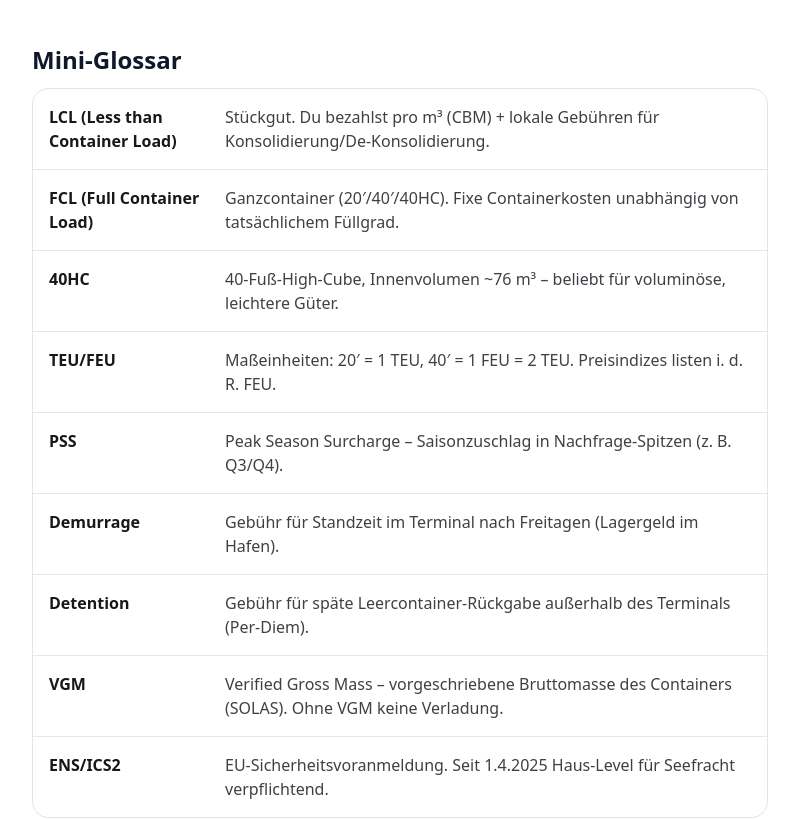
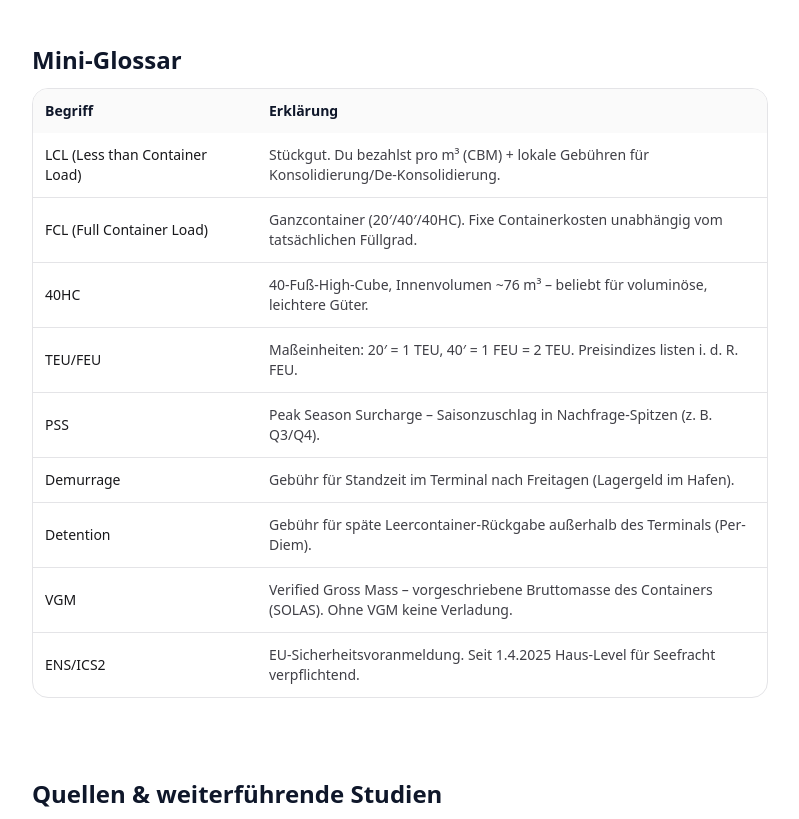
Before and after one commit to lennartnm/findbar_website, a Next.js app: page /blog/beispiel-blog-logistik in a window 1280 px wide. Shown: the part 5880-6699 px from the top of the page, without its empty margins (240-1039 px from the left). Built offline with nearby package versions, Linux system fonts and the light colour scheme.

Commit message:
Update page.tsx

```diff
--- a/src/app/blog/beispiel-blog-logistik/page.tsx
+++ b/src/app/blog/beispiel-blog-logistik/page.tsx
@@ -688,21 +688,78 @@ export default function Article() {
           </div>
         </section>
 
-        {/* Mini-Glossar */}
-        <section className="mt-14 mb-20">
-          <h2 className="text-2xl font-bold mb-3">Mini-Glossar</h2>
-          <dl className="rounded-2xl border border-zinc-200 divide-y">
-            <GlossaryRow term="LCL (Less than Container Load)" def="Stückgut. Du bezahlst pro m³ (CBM) + lokale Gebühren für Konsolidierung/De-Konsolidierung." />
-            <GlossaryRow term="FCL (Full Container Load)" def="Ganzcontainer (20′/40′/40HC). Fixe Containerkosten unabhängig von tatsächlichem Füllgrad." />
-            <GlossaryRow term="40HC" def="40-Fuß-High-Cube, Innenvolumen ~76 m³ – beliebt für voluminöse, leichtere Güter." />
-            <GlossaryRow term="TEU/FEU" def="Maßeinheiten: 20′ = 1 TEU, 40′ = 1 FEU = 2 TEU. Preisindizes listen i. d. R. FEU." />
-            <GlossaryRow term="PSS" def="Peak Season Surcharge – Saisonzuschlag in Nachfrage-Spitzen (z. B. Q3/Q4)." />
-            <GlossaryRow term="Demurrage" def="Gebühr für Standzeit im Terminal nach Freitagen (Lagergeld im Hafen)." />
-            <GlossaryRow term="Detention" def="Gebühr für späte Leercontainer-Rückgabe außerhalb des Terminals (Per-Diem)." />
-            <GlossaryRow term="VGM" def="Verified Gross Mass – vorgeschriebene Bruttomasse des Containers (SOLAS). Ohne VGM keine Verladung." />
-            <GlossaryRow term="ENS/ICS2" def="EU-Sicherheitsvoranmeldung. Seit 1.4.2025 Haus-Level für Seefracht verpflichtend." />
-          </dl>
-        </section>
+    {/* Mini-Glossar */}
+<section className="mt-14 mb-20">
+  <h2 className="text-2xl font-bold mb-3">Mini-Glossar</h2>
+
+  <div className="rounded-2xl border border-zinc-200 overflow-hidden">
+    <table className="w-full text-sm">
+      <thead className="bg-zinc-50">
+        <tr>
+          <th className="text-left font-semibold p-3 w-56">Begriff</th>
+          <th className="text-left font-semibold p-3">Erklärung</th>
+        </tr>
+      </thead>
+      <tbody className="divide-y divide-zinc-200">
+        <tr>
+          <td className="p-3 font-medium text-zinc-900">LCL (Less than Container Load)</td>
+          <td className="p-3 text-zinc-700">
+            Stückgut. Du bezahlst pro m³ (CBM) + lokale Gebühren für Konsolidierung/De-Konsolidierung.
+          </td>
+        </tr>
+        <tr>
+          <td className="p-3 font-medium text-zinc-900">FCL (Full Container Load)</td>
+          <td className="p-3 text-zinc-700">
+            Ganzcontainer (20′/40′/40HC). Fixe Containerkosten unabhängig vom tatsächlichen Füllgrad.
+          </td>
+        </tr>
+        <tr>
+          <td className="p-3 font-medium text-zinc-900">40HC</td>
+          <td className="p-3 text-zinc-700">
+            40-Fuß-High-Cube, Innenvolumen ~76 m³ – beliebt für voluminöse, leichtere Güter.
+          </td>
+        </tr>
+        <tr>
+          <td className="p-3 font-medium text-zinc-900">TEU/FEU</td>
+          <td className="p-3 text-zinc-700">
+            Maßeinheiten: 20′ = 1 TEU, 40′ = 1 FEU = 2 TEU. Preisindizes listen i. d. R. FEU.
+          </td>
+        </tr>
+        <tr>
+          <td className="p-3 font-medium text-zinc-900">PSS</td>
+          <td className="p-3 text-zinc-700">
+            Peak Season Surcharge – Saisonzuschlag in Nachfrage-Spitzen (z. B. Q3/Q4).
+          </td>
+        </tr>
+        <tr>
+          <td className="p-3 font-medium text-zinc-900">Demurrage</td>
+          <td className="p-3 text-zinc-700">
+            Gebühr für Standzeit im Terminal nach Freitagen (Lagergeld im Hafen).
+          </td>
+        </tr>
+        <tr>
+          <td className="p-3 font-medium text-zinc-900">Detention</td>
+          <td className="p-3 text-zinc-700">
+            Gebühr für späte Leercontainer-Rückgabe außerhalb des Terminals (Per-Diem).
+          </td>
+        </tr>
+        <tr>
+          <td className="p-3 font-medium text-zinc-900">VGM</td>
+          <td className="p-3 text-zinc-700">
+            Verified Gross Mass – vorgeschriebene Bruttomasse des Containers (SOLAS). Ohne VGM keine Verladung.
+          </td>
+        </tr>
+        <tr>
+          <td className="p-3 font-medium text-zinc-900">ENS/ICS2</td>
+          <td className="p-3 text-zinc-700">
+            EU-Sicherheitsvoranmeldung. Seit 1.4.2025 Haus-Level für Seefracht verpflichtend.
+          </td>
+        </tr>
+      </tbody>
+    </table>
+  </div>
+</section>
+
 
         {/* Quellen */}
         <section id="quellen" className="mt-10">
```
